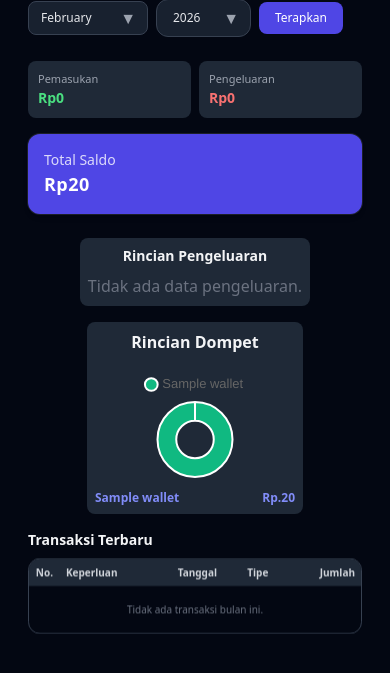
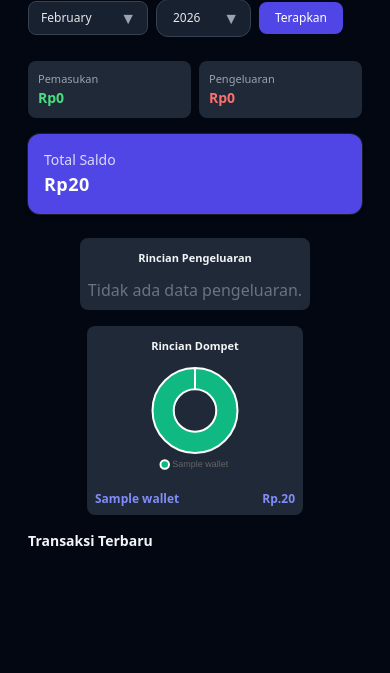
Before and after one commit to MohGhazy/spendguard, a Django app: page /dashboard/ in a window 390 px wide. Shown: the part 81-754 px from the top of the page. Run offline with Django 5.2, Linux system fonts and the light colour scheme; a user stored in the database is signed in; tables that the repository leaves empty hold one stand-in row (values such as "Sample post"); some libraries are stand-ins or nearby versions.

Commit message:
Responsifitas

```diff
--- a/templates/main/dashboard.html
+++ b/templates/main/dashboard.html
@@ -23,7 +23,7 @@
   }
 </style>
 
-<div class="max-w-5xl mx-auto px-3 sm:px-4 lg:px-0">
+<div class="max-w-full md:max-w-3xl lg:max-w-5xl mx-auto px-3 sm:px-4 lg:px-0">
     <div class="mt-0 animate-fade-up">
         <form method="GET" class="flex items-center gap-2 mb-6 justify-start">
             <div class="relative w-[120px]">
@@ -89,7 +89,7 @@
 
         <!-- EXPENSE BLOCK -->
         <div class="bg-gray-800 p-2 sm:p-4 rounded-lg sm:rounded-xl max-w-[320px] sm:max-w-none mx-auto transition-all duration-200 hover:-translate-y-1 hover:shadow-xl hover:shadow-black/30 animate-fade-up">
-            <h2 class="font-semibold text-sm sm:text-base mb-2 sm:mb-3 text-center">Rincian Pengeluaran</h2>
+            <h2 class="font-semibold py-1 sm:py-0 text-[11px] sm:text-sm mb-2 sm:mb-3 text-center">Rincian Pengeluaran</h2>
 
             {% if donut_values %}
             <div class="relative w-full max-w-[200px] sm:max-w-[260px] lg:max-w-[320px] h-28 sm:h-40 lg:h-56 mx-auto mb-3 animate-fade-up [animation-delay:.15s] hover:shadow-indigo-500/10">
@@ -112,7 +112,7 @@
 
         <!-- WALLET BLOCK -->
         <div class="bg-gray-800 p-2 sm:p-4 rounded-lg sm:rounded-xl max-w-[320px] sm:max-w-none mx-auto transition-all duration-200 hover:-translate-y-1 hover:shadow-xl animate-fade-up">
-            <h2 class="font-semibold mb-3 text-center">Rincian Dompet</h2>
+            <h2 class="font-semibold py-1 sm:py-0 text-[11px] sm:text-sm mb-2 sm:mb-3 text-center">Rincian Dompet</h2>
 
             {% if wallet_values %}
             <div class="relative w-full max-w-[200px] sm:max-w-[260px] lg:max-w-[320px] h-28 sm:h-40 lg:h-56 mx-auto mb-3 animate-fade-up [animation-delay:.15s] hover:shadow-indigo-500/10">
@@ -139,8 +139,8 @@
     <h2 class="font-semibold text-sm sm:text-base mb-2 sm:mb-3 mt-4 sm:mt-6">Transaksi Terbaru</h2>
 
     <!-- DESKTOP TABLE -->
-    <div class="overflow-x-auto rounded-xl border border-gray-700 animate-fade-up will-change-transform">
-        <table class="w-full whitespace-nowrap text-[10px] sm:text-xs lg:text-sm">
+    <div class="hidden sm:block overflow-x-auto rounded-xl border border-gray-700 animate-fade-up will-change-transform">
+        <table class="w-full text-[10px] sm:text-xs lg:text-sm">
             <thead class="bg-gray-800 text-gray-300">
                 <tr>
                     <th class="p-1.5 sm:p-2 lg:p-3 text-center w-8">No.</th>
@@ -158,7 +158,7 @@
                         {{ forloop.counter0|add:tx_page_obj.start_index }}
                     </td>
                     <td class="p-1.5 sm:p-2 lg:p-3 text-left font-medium">{{ t.category.name }}</td>
-                    <td class="p-1.5 sm:p-2 lg:p-3 text-center text-gray-400">
+                    <td class="whitespace-nowrap p-1.5 sm:p-2 lg:p-3 text-center text-gray-400">
                         {{ t.date|date:"d F Y" }}
                     </td>
                     <td class="p-1.5 sm:p-2 lg:p-3 text-center">
@@ -172,7 +172,7 @@
                         </span>
                         {% endif %}
                     </td>
-                    <td class="tabular-nums p-1.5 sm:p-2 lg:p-3 text-right font-semibold">
+                    <td class="tabular-nums whitespace-nowrap p-1.5 sm:p-2 lg:p-3 text-right font-semibold">
                         Rp.{{ t.amount|floatformat:0|intcomma }}
                     </td>
                 </tr>
@@ -187,23 +187,89 @@
         </table>
     </div>
 
+    <!-- MOBILE FINTECH -->
+    <div class="sm:hidden space-y-3 animate-fade-up">
+
+    {% for t in tx_page_obj %}
+    <div class="bg-gray-800/90 backdrop-blur
+                rounded-2xl
+                p-3
+                shadow-lg shadow-black/20
+                active:scale-[0.98]
+                transition-all">
+
+        <!-- TOP -->
+        <div class="flex justify-between items-start">
+
+            <div>
+                <p class="text-sm font-semibold">
+                    {{ t.category.name }}
+                </p>
+
+                <p class="text-[11px] text-gray-400">
+                    {{ t.date|date:"d M Y" }}
+                </p>
+            </div>
+
+            <!-- AMOUNT -->
+            <div class="text-right">
+
+                <p class="font-bold text-sm
+                    {% if t.type == 'income' %}
+                        text-green-400
+                    {% else %}
+                        text-red-400
+                    {% endif %}
+                ">
+                    {% if t.type == 'income' %}+{% else %}-{% endif %}
+                    Rp{{ t.amount|floatformat:0|intcomma }}
+                </p>
+
+                <span class="text-[10px]
+                    px-2 py-[2px]
+                    rounded-full
+                    {% if t.type == 'income' %}
+                        bg-green-500/15 text-green-400
+                    {% else %}
+                        bg-red-500/15 text-red-400
+                    {% endif %}
+                ">
+                    {{ t.type|title }}
+                </span>
+
+            </div>
+
+        </div>
+
+    </div>
+    {% endfor %}
+
+    </div>
+
+
     {% if tx_page_obj.paginator.num_pages > 1 %}
-    <div class="flex justify-center gap-2 mt-3 text-sm">
+    <div class="flex flex-wrap justify-center items-center gap-1.5 sm:gap-2 mt-3 text-[11px] sm:text-sm">
 
         {% if tx_page_obj.has_previous %}
         <a href="?tx_page={{ tx_page_obj.previous_page_number }}"
-        class="px-3 py-1 bg-gray-700 rounded hover:bg-gray-600">
+        class="px-2 py-1 sm:px-3 sm:py-1.5 bg-gray-700/70 hover:bg-indigo-600 hover:text-white rounded-md sm:rounded-lg transition-all duration-200 hover:-translate-y-0.5">
             Sebelumnya
         </a>
         {% endif %}
 
-        <span class="px-3 py-1 bg-gray-800 rounded">
+        <span class="px-2 py-1 sm:px-3 sm:py-1.5
+                    bg-gray-800
+                    rounded-md sm:rounded-lg
+                    tabular-nums">
             {{ tx_page_obj.number }} / {{ tx_page_obj.paginator.num_pages }}
         </span>
 
         {% if tx_page_obj.has_next %}
         <a href="?tx_page={{ tx_page_obj.next_page_number }}"
-        class="px-3 py-1 bg-gray-700 rounded hover:bg-gray-600">
+        class="px-2 py-1 sm:px-3 sm:py-1.5
+                bg-gray-700 rounded-md sm:rounded-lg
+                hover:bg-gray-600
+                transition-all duration-150 active:scale-95">
             Selanjutnya
         </a>
         {% endif %}
@@ -242,7 +308,20 @@ const walletValues = JSON.parse(
 const ctx = document.getElementById('expenseDonut');
 var ctx2 = document.getElementById('walletDonut').getContext('2d');
 
-new Chart(ctx, {
+let expenseChart;
+let walletChart;
+
+function renderCharts(){
+
+    const w = window.innerWidth;
+
+    const isMobile = w < 640;
+    const isTablet = w >= 640 && w < 1024;
+
+    if(expenseChart) expenseChart.destroy();
+    if(walletChart) walletChart.destroy();
+
+    expenseChart = new Chart(ctx, {
         type: 'doughnut',
         data: {
             labels: donutLabels,
@@ -252,19 +331,23 @@ new Chart(ctx, {
             }]
         },
         options: {
-        responsive: true,
-        maintainAspectRatio: false,
-        plugins: {
-        legend: {
-            labels: {
-                usePointStyle: true,
-                pointStyle: 'circle',
-                boxWidth: 9,
-                boxHeight: 9,
-                padding: 12,
+            responsive:true,
+            maintainAspectRatio:false,
+            plugins:{
+                legend:{
+                    position:isMobile?'bottom':'top',
+                    labels:{
+                        usePointStyle:true,
+                        pointStyle:'circle',
 
-                font: {
-                    size: 13
+                        boxWidth: isMobile ? 6 : 9,
+                        boxHeight: isMobile ? 6 : 9,
+
+                        padding: isMobile ? 6 : 9,
+
+                        font:{
+                            size: isMobile ? 9 : 11,
+                            weight:'500'
                         }
                     }
                 }
@@ -272,35 +355,44 @@ new Chart(ctx, {
         }
     });
 
-new Chart(ctx2, {
-    type: 'doughnut',
-    data: {
-        labels: walletLabels,
-        datasets: [{
-            data: walletValues,
-            backgroundColor: ['#10b981','#6366f1','#f59e0b','#ef4444','#3b82f6','#14b8a6','#e11d48','#84cc16'],
+    walletChart = new Chart(ctx2,{
+        type:'doughnut',
+        data:{
+            labels:walletLabels,
+            datasets:[{
+                data:walletValues,
+                backgroundColor:['#10b981','#6366f1','#f59e0b','#ef4444','#3b82f6','#14b8a6','#e11d48','#84cc16'],
             }]
         },
-    options: {
-        responsive: true,
-        maintainAspectRatio: false,
-        plugins: {
-        legend: {
-            labels: {
-                usePointStyle: true,
-                pointStyle: 'circle',
-                boxWidth: 9,
-                boxHeight: 9,
-                padding: 12,
+        options:{
+            responsive:true,
+            maintainAspectRatio:false,
+            plugins:{
+                legend:{
+                    position:isMobile?'bottom':'top',
+                    labels:{
+                        usePointStyle:true,
+                        pointStyle:'circle',
 
-                font: {
-                    size: 13
+                        boxWidth: isMobile ? 6 : 9,
+                        boxHeight: isMobile ? 6 : 9,
+
+                        padding: isMobile ? 6 : 9,
+
+                        font:{
+                            size: isMobile ? 9 : 11,
+                            weight:'500'
                         }
                     }
                 }
             }
         }
     });
+}
+
+renderCharts();
+
+window.addEventListener("resize", renderCharts);
 </script>
 
 <script>
```
Lines whose indentation alone changed are shown as unchanged.
